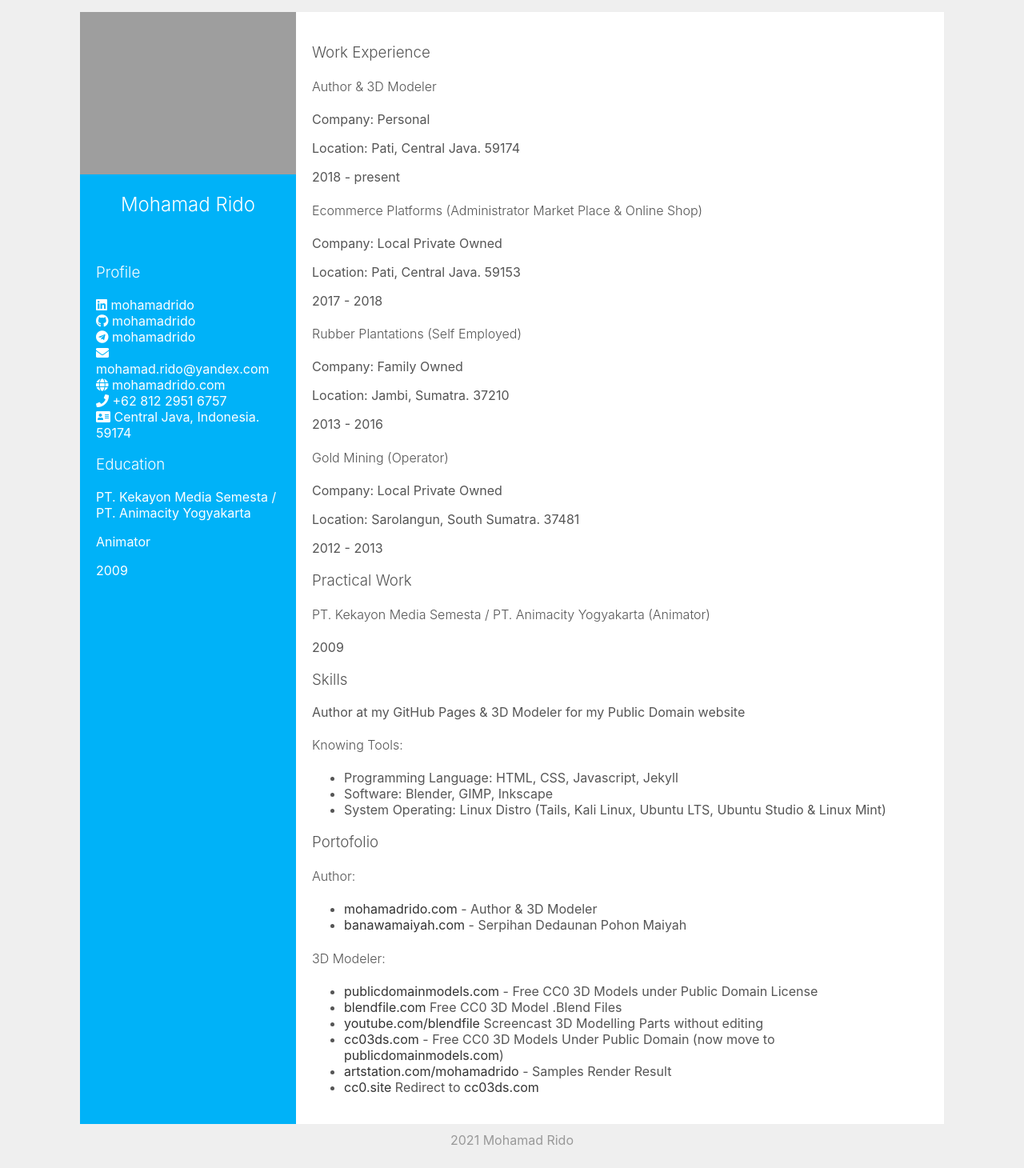
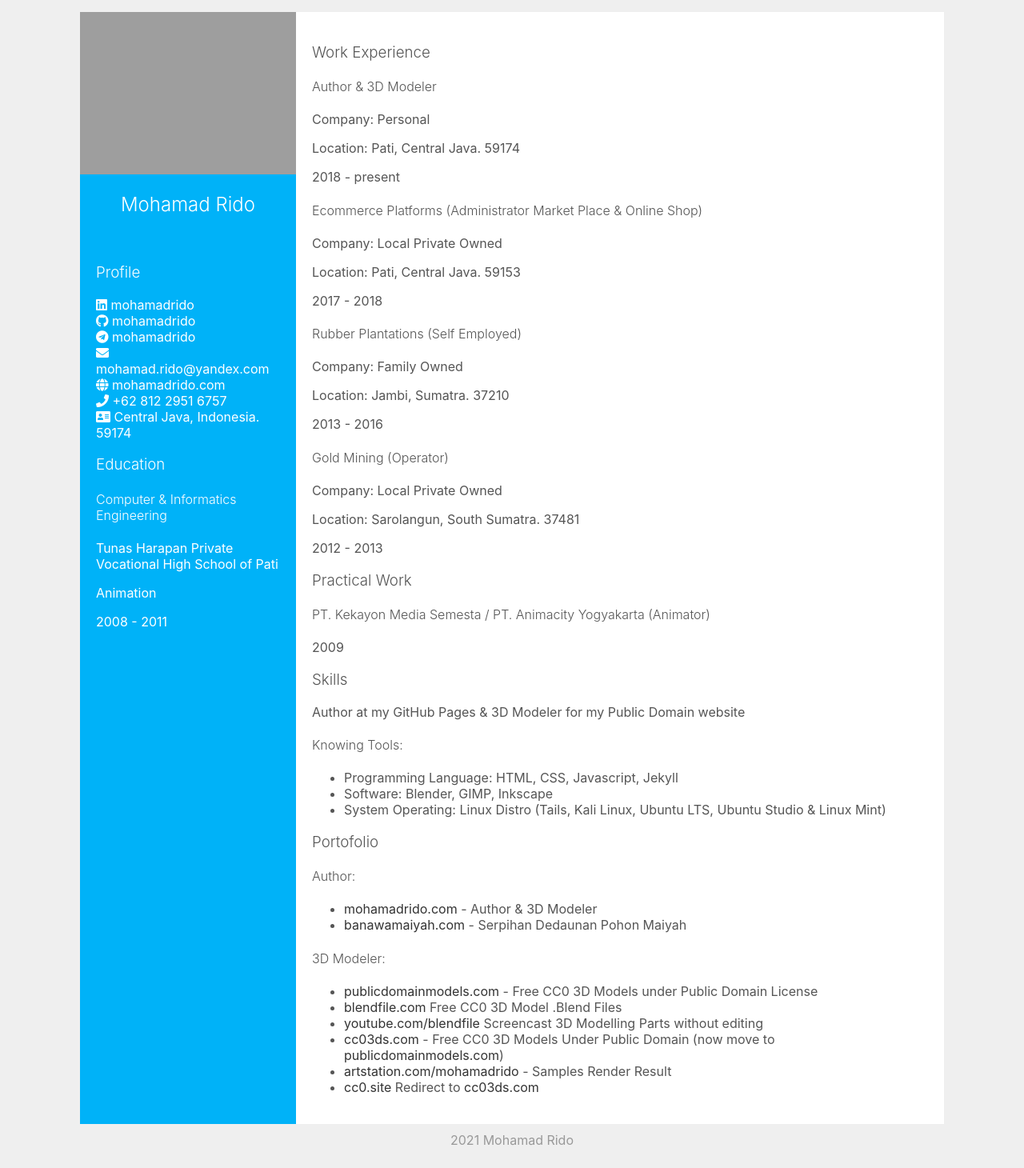
Before and after one commit to mohamadrido/about, a Jekyll site: the page built from index.html, in a window 1280 px wide. Shown: the whole page at 80% size. Built offline with Jekyll 4.4.1, drawn with Linux system fonts in a browser that asks for light colours; nearby versions of some CDN libraries.

Commit message:
Update index.html

```diff
--- a/index.html
+++ b/index.html
@@ -17,9 +17,10 @@ layout: default
 <i class="fa fa-address-card"></i> Central Java, Indonesia. 59174<br/>
 
 <h3>Education</h3>
-<p>PT. Kekayon Media Semesta / PT. Animacity Yogyakarta</p>
-<p>Animator</p>
-<p>2009</p>
+<h4>Computer & Informatics Engineering</h4>
+<p>Tunas Harapan Private Vocational High School of Pati</p>
+<p>Animation</p>
+<p>2008 - 2011</p>
   </div>
   </div>
   <div class="column2">
```
